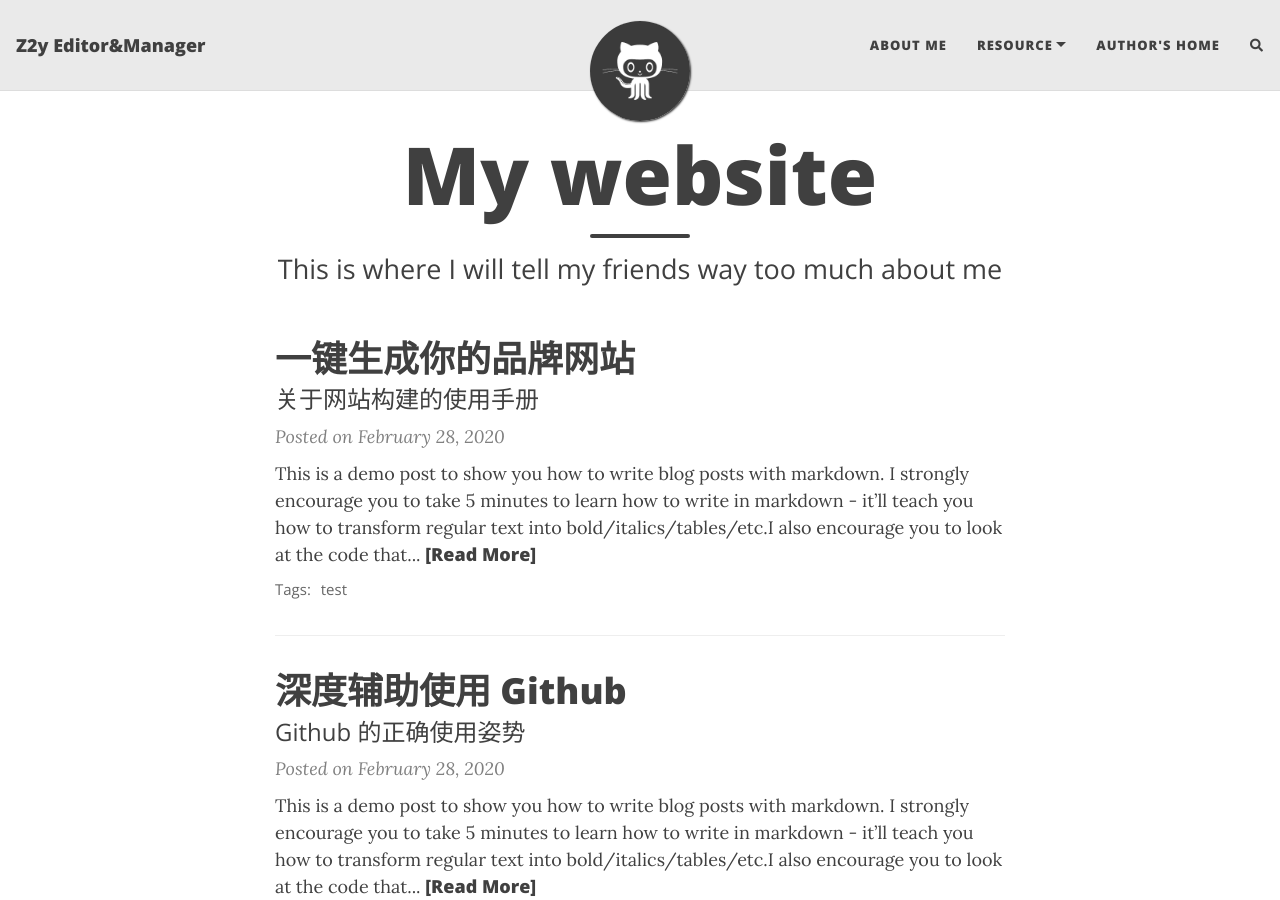
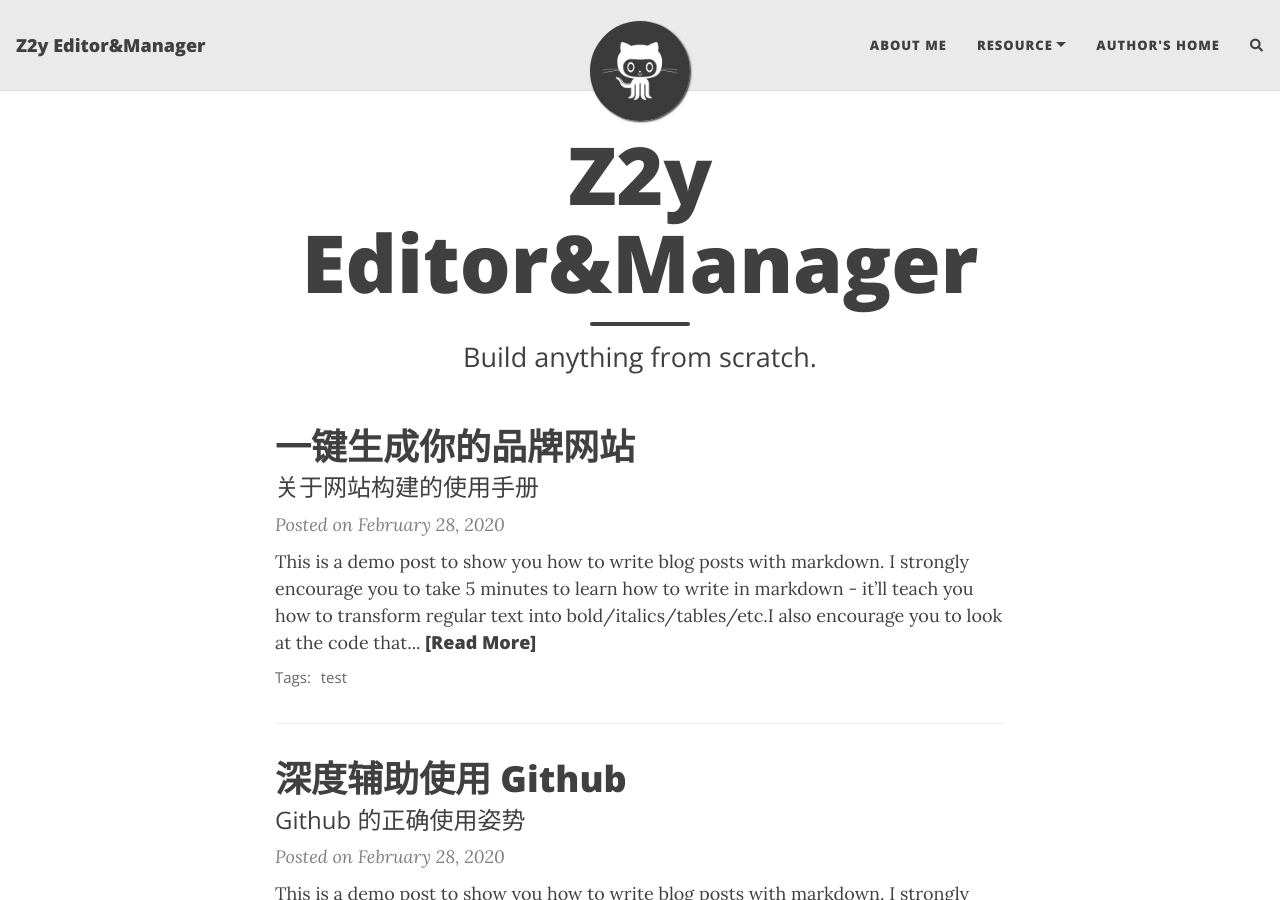
Before and after one commit to petterobam/Z2y-Product-En, a Jekyll site: the page built from index.html, in a window 1280 px wide and 900 px high. Built offline with Jekyll 4.4.1, drawn with Linux system fonts in a browser that asks for light colours; nearby versions of some CDN libraries; the list of posts is cut into pages by our own code; comment, search, counter and statistics services are not loaded.

Commit message:
Update index.html

```diff
--- a/index.html
+++ b/index.html
@@ -1,5 +1,5 @@
 ---
 layout: home
-title: My website
-subtitle: This is where I will tell my friends way too much about me
+title: Z2y Editor&Manager
+subtitle: Build anything from scratch.
 ---
```
